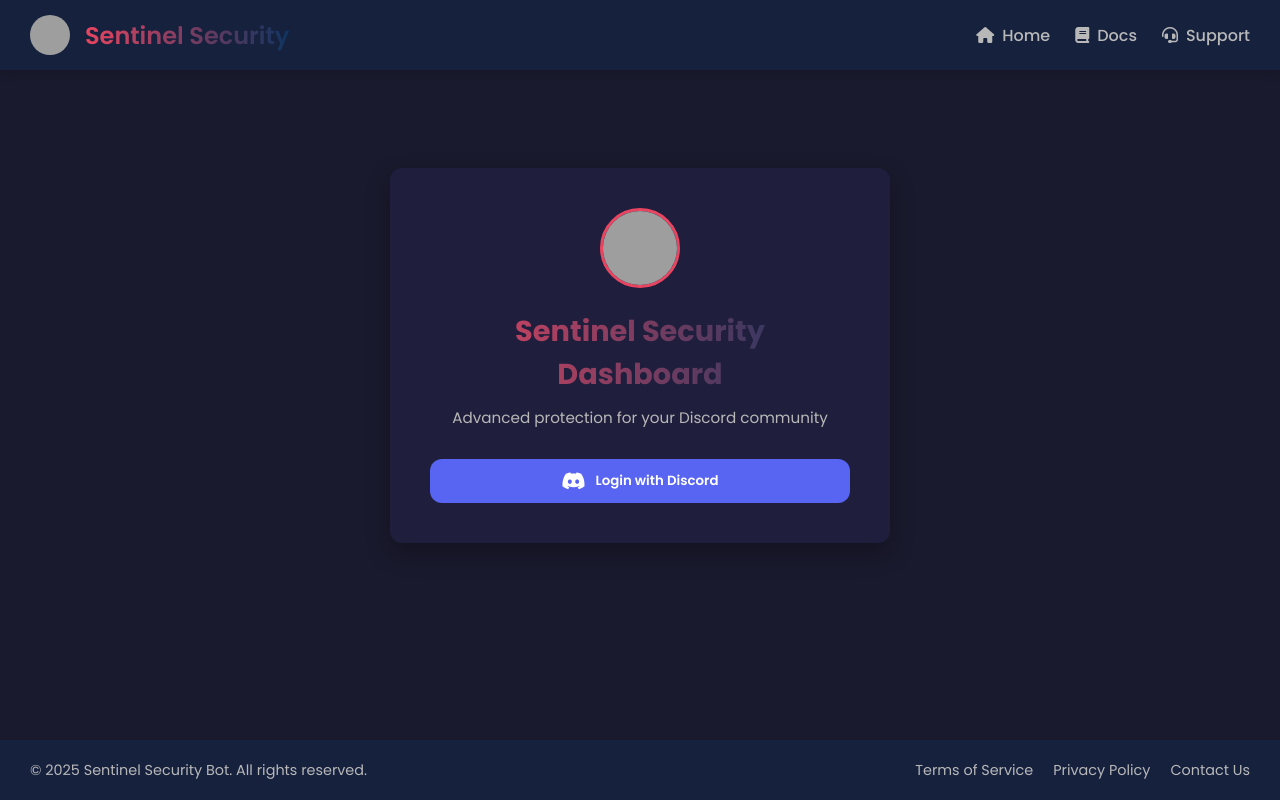
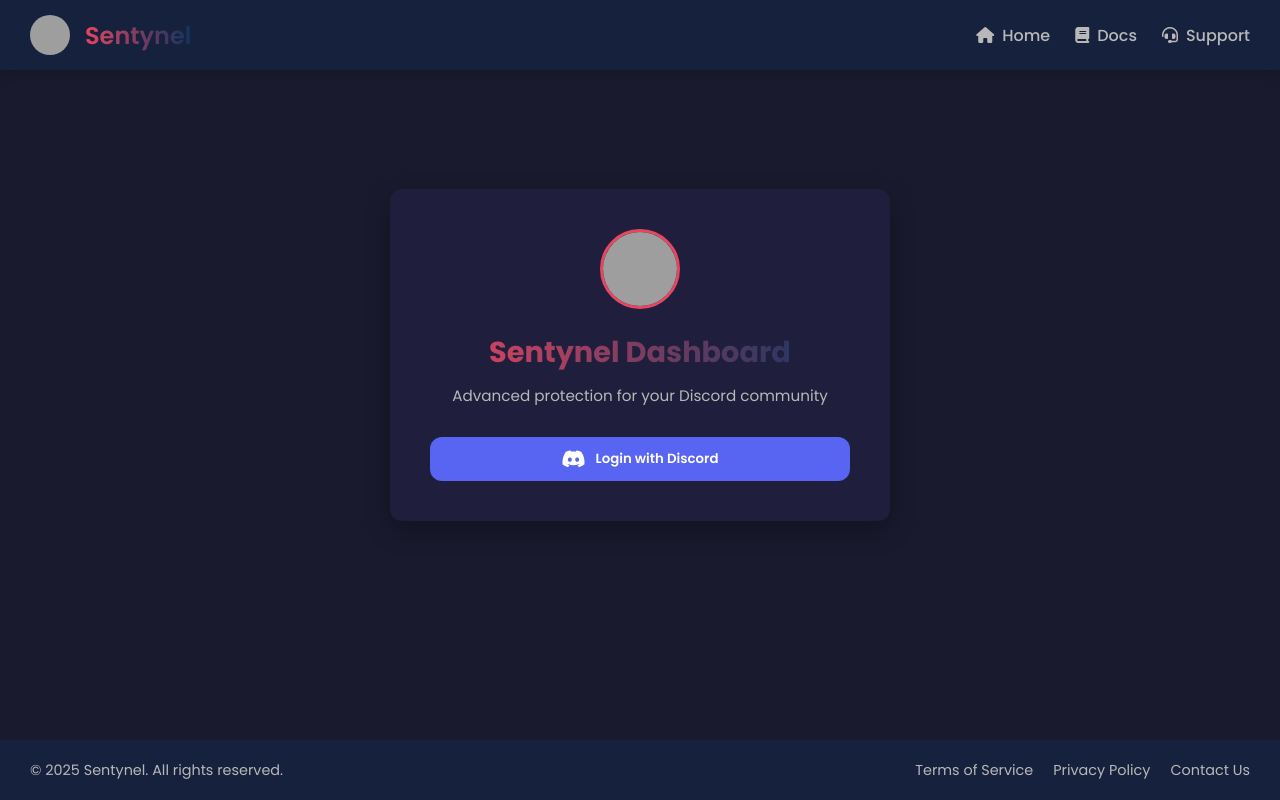
Before and after one commit to slybepo/Nblopsdh, a plain HTML site: page dashboard/list.html in a window 1280 px wide. Drawn offline with Linux system fonts and the light colour scheme; grey boxes are pictures that could not be loaded.

Commit message:
Update and rename deepseek_html_20250510_a53831.html to dashboard/list.html

```diff
--- a/deepseek_html_20250510_a53831.html
+++ b/dashboard/list.html
@@ -3,7 +3,7 @@
 <head>
     <meta charset="UTF-8">
     <meta name="viewport" content="width=device-width, initial-scale=1.0">
-    <title>Sentinel Security | Dashboard</title>
+    <title>Sentynel | Dashboard</title>
     <link href="https://fonts.googleapis.com/css2?family=Poppins:wght@300;400;500;600;700&display=swap" rel="stylesheet">
     <link rel="stylesheet" href="https://cdnjs.cloudflare.com/ajax/libs/font-awesome/6.4.0/css/all.min.css">
     <style>
@@ -473,7 +473,7 @@
     <nav>
         <div class="nav-brand">
             <img src="https://i.imgur.com/JqYeYn7.png" alt="Sentinel Logo">
-            <h1>Sentinel Security</h1>
+            <h1>Sentynel</h1>
         </div>
         <div class="nav-links">
             <a href="#" class="nav-link">
@@ -498,7 +498,7 @@
             <div class="login-card">
                 <div class="login-header">
                     <img src="https://i.imgur.com/JqYeYn7.png" alt="Sentinel Logo">
-                    <h2>Sentinel Security Dashboard</h2>
+                    <h2>Sentynel Dashboard</h2>
                     <p>Advanced protection for your Discord community</p>
                 </div>
                 <button class="btn btn-discord" id="login-btn">
@@ -578,7 +578,7 @@
     <!-- Footer -->
     <footer>
         <div>
-            &copy; 2025 Sentinel Security Bot. All rights reserved.
+            &copy; 2025 Sentynel. All rights reserved.
         </div>
         <div class="footer-links">
             <a href="#" class="footer-link">Terms of Service</a>
@@ -590,12 +590,12 @@
     <script>
         // Configuration
         const config = {
-            clientId: 'YOUR_CLIENT_ID_HERE',
+            clientId: '1230267230705418270',
             redirectUri: window.location.href.includes('localhost')
                 ? 'http://localhost:8080'
                 : 'YOUR_PRODUCTION_URL',
             apiBaseUrl: 'https://your-api-url.com',
-            botInviteUrl: 'https://discord.com/oauth2/authorize?client_id=YOUR_CLIENT_ID&scope=bot&permissions=8'
+            botInviteUrl: 'https://discord.com/oauth2/authorize?client_id=1230267230705418270&scope=bot&permissions=8'
         };
 
         // DOM Elements
@@ -649,7 +649,7 @@
         function setupEventListeners() {
             // Login button
             loginBtn.addEventListener('click', () => {
-                const authUrl = `https://discord.com/api/oauth2/authorize?client_id=${config.clientId}&redirect_uri=${encodeURIComponent(config.redirectUri)}&response_type=code&scope=identify%20guilds`;
+                const authUrl = 'https://discord.com/oauth2/authorize?client_id=1230267230705418270&response_type=code&redirect_uri=https%3A%2F%2Fsentynel.dreamweave.lol%2Fdashboard&scope=identify+guilds';
                 window.location.href = authUrl;
             });
 
```
